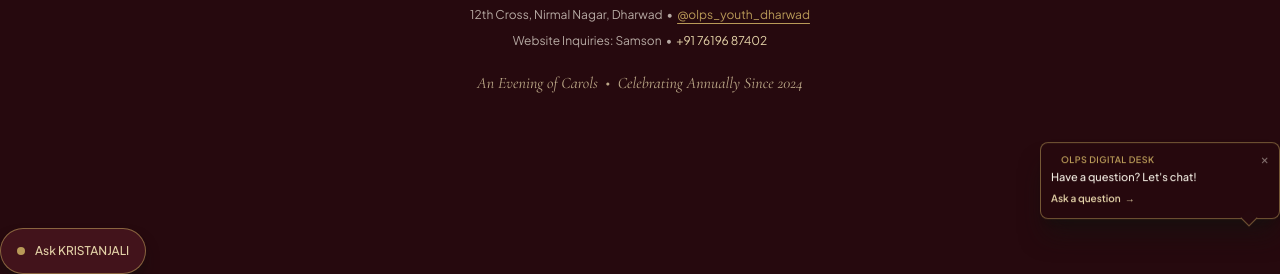
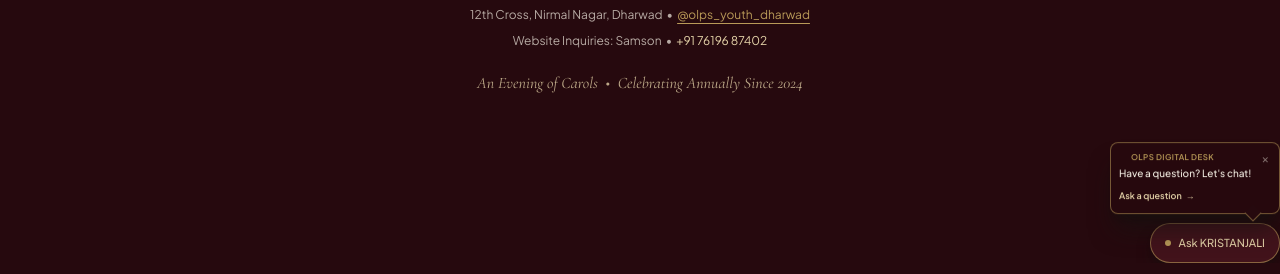
Before and after one commit to samsondandin/Kristanjali, a plain HTML site: page index.html in a window 1280 px wide. Shown: the part 8843-9117 px from the top of the page. Drawn offline with nearby package versions, Linux system fonts and the light colour scheme.

Commit message:
Update HTML website

```diff
--- a/index.html
+++ b/index.html
@@ -1498,46 +1498,72 @@
   ========================================================================== -->
 
   <!-- Compact Interactive Pop-up Teaser Bubble -->
-  <div id="concierge-teaser-bubble"
-    class="mb-2 max-w-[220px] sm:max-w-[240px] ml-auto relative rounded-lg bg-[#26090E]/95 border border-[#B99A58]/55 shadow-xl shadow-[#17110F]/70 p-2.5 backdrop-blur-md transition-all duration-300 animate-teaser-float">
-
-    <div class="flex items-start justify-between gap-1.5">
-      <div class="cursor-pointer group" onclick="toggleConciergeChat(true)">
-        <div class="flex items-center gap-1 mb-0.5">
-          <span class="w-1.5 h-1.5 rounded-full bg-[#B99A58] animate-ping"></span>
-          <span class="font-sans text-[9px] font-semibold tracking-wider text-[#B99A58] uppercase">
+  <div id="concierge-teaser-bubble" class="mb-2 ml-auto w-fit max-w-[190px] relative rounded-lg
+         bg-[#26090E]/95 border border-[#B99A58]/55
+         shadow-xl shadow-[#17110F]/70 p-2
+         backdrop-blur-md transition-all duration-300 animate-teaser-float">
+
+    <div class="flex items-start justify-between gap-2">
+
+      <!-- Teaser Content -->
+      <div class="min-w-0 cursor-pointer group" onclick="toggleConciergeChat(true)">
+
+        <div class="flex items-center gap-1.5 mb-1">
+          <span class="w-1.5 h-1.5 shrink-0 rounded-full
+                     bg-[#B99A58] animate-ping"></span>
+
+          <span class="font-sans text-[8px] font-semibold
+                     tracking-wider text-[#B99A58] uppercase">
             OLPS Digital Desk
           </span>
         </div>
 
-        <p class="font-sans text-[11px] font-medium text-[#F4EEE3] leading-snug">
+        <p class="font-sans text-[10px] font-medium
+                text-[#F4EEE3] leading-snug">
           Have a question? Let's chat!
         </p>
 
-        <span
-          class="inline-flex items-center gap-1 mt-1.5 font-sans text-[10px] font-semibold text-[#E4D2A8] group-hover:text-white transition-colors">
+        <span class="inline-flex items-center gap-1 mt-1
+                   font-sans text-[9px] font-semibold
+                   text-[#E4D2A8] group-hover:text-white
+                   transition-colors">
           Ask a question <span>→</span>
         </span>
       </div>
 
+      <!-- Dismiss Button -->
       <button type="button" onclick="event.stopPropagation(); dismissConciergeTeaser();" aria-label="Dismiss message"
-        title="Dismiss" class="text-[#F4EEE3]/50 hover:text-[#E4D2A8] text-[10px] p-1 -mr-1 -mt-1 transition-colors">
+        title="Dismiss" class="shrink-0 text-[#F4EEE3]/50 hover:text-[#E4D2A8]
+             text-[9px] p-0.5 transition-colors">
         ✕
       </button>
+
     </div>
 
-    <div class="absolute -bottom-1.5 right-6 w-3 h-3 bg-[#26090E] border-r border-b border-[#B99A58]/55 rotate-45">
+    <!-- Speech Bubble Pointer -->
+    <div class="absolute -bottom-1.5 right-5 w-3 h-3
+              bg-[#26090E] border-r border-b
+              border-[#B99A58]/55 rotate-45">
     </div>
   </div>
 
 
   <!-- Launcher Button -->
   <button type="button" id="concierge-toggle-btn" onclick="toggleConciergeChat()" aria-expanded="false"
-    aria-controls="concierge-panel"
-    class="min-h-[46px] px-4 rounded-full bg-[#42131B] hover:bg-[#26090E] border border-[#B99A58]/60 text-[#E4D2A8] shadow-lg shadow-[#17110F]/60 flex items-center gap-2.5 font-sans text-xs font-medium transition-colors">
-    <span class="w-2 h-2 rounded-full bg-[#B99A58]"></span>
+    aria-controls="concierge-panel" class="min-h-[40px] ml-auto px-3.5 py-2
+         rounded-full bg-[#42131B] hover:bg-[#26090E]
+         border border-[#B99A58]/60 text-[#E4D2A8]
+         shadow-lg shadow-[#17110F]/60
+         flex items-center justify-center gap-2
+         font-sans text-[11px] font-medium
+         transition-colors">
+
+    <span class="w-1.5 h-1.5 rounded-full
+               bg-[#B99A58]"></span>
+
     <span>Ask KRISTANJALI</span>
   </button>
+
 
   <!-- Chat Panel -->
   <div id="concierge-panel" role="dialog" aria-label="KRISTANJALI Event Concierge"
```
